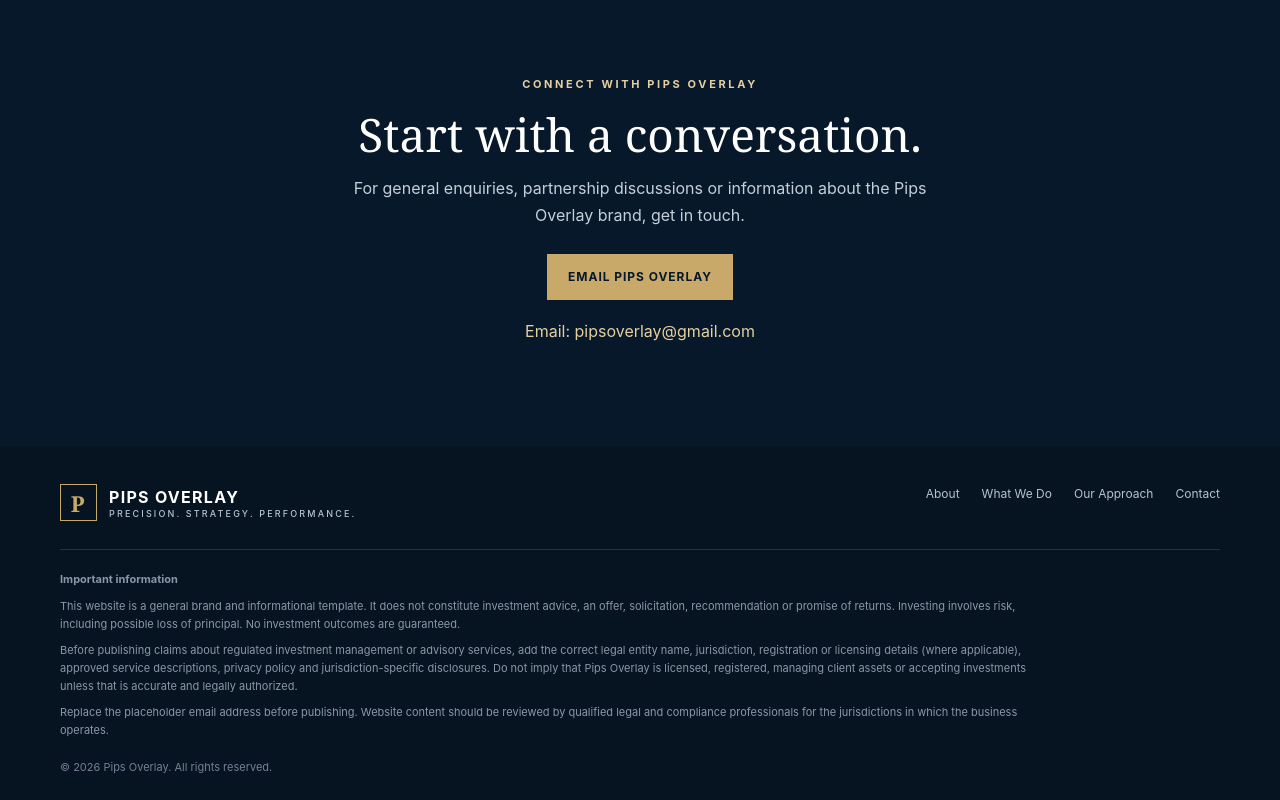
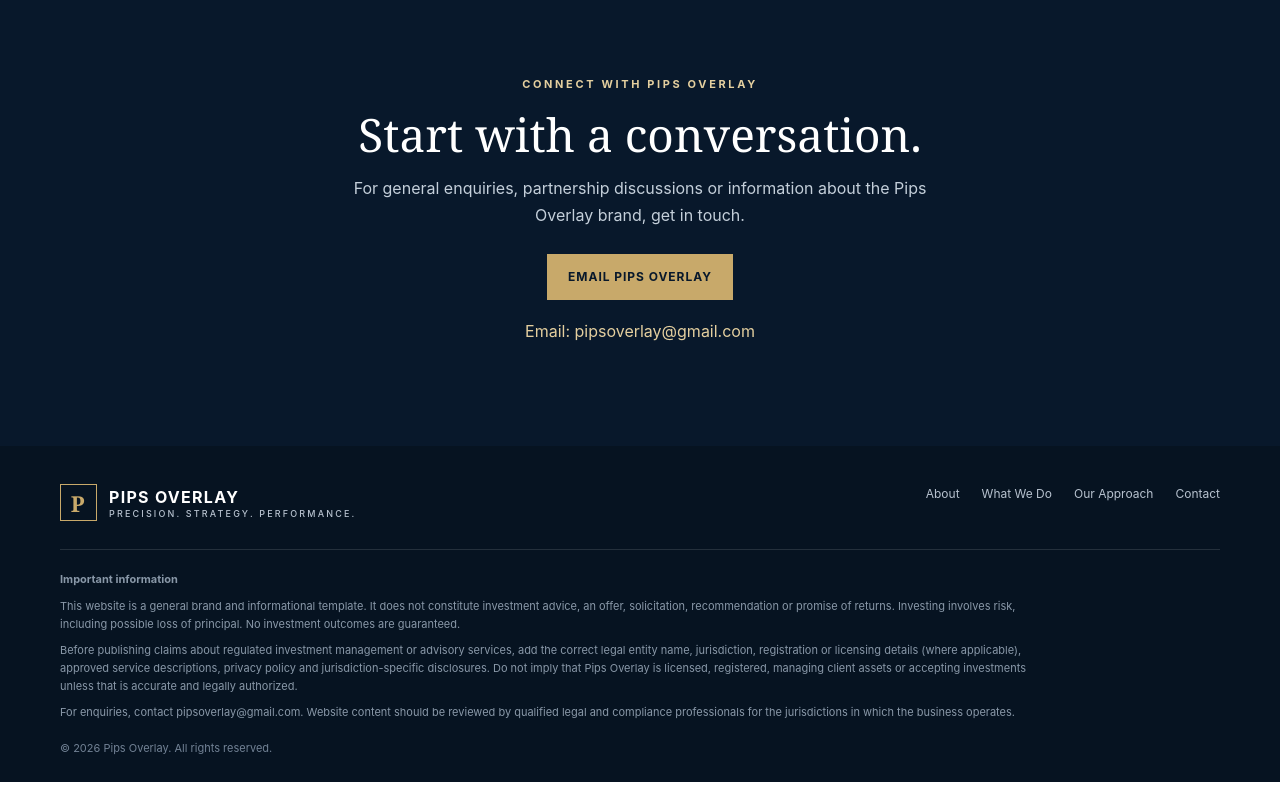
Before and after one commit to pipsoverlay/Pipsoverlay.github.io, a plain HTML site: page index.html in a window 1280 px wide. Shown: the part 2551-3351 px from the top of the page. Drawn offline with Linux system fonts and the light colour scheme.

Commit message:
Modify legal text and contact email in index.html
Updated the legal disclaimer and contact information.

```diff
--- a/index.html
+++ b/index.html
@@ -4,6 +4,11 @@
   <meta charset="utf-8">
   <meta name="viewport" content="width=device-width, initial-scale=1">
   <meta name="description" content="Pips Overlay — Precision. Strategy. Performance. Investment management and advisory insights.">
+<meta property="og:type" content="website">
+<meta property="og:title" content="Pips Overlay | Precision. Strategy. Performance.">
+<meta property="og:description" content="Explore stock markets, cryptocurrency information and investment research with Pips Overlay.">
+<meta property="og:image" content="https://pipsoverlay.github.io/preview.jpg">
+
   <meta name="theme-color" content="#08182b">
   <title>Pips Overlay | Precision. Strategy. Performance.</title>
   <style>
@@ -97,7 +102,7 @@
       <strong>Important information</strong>
       <p>This website is a general brand and informational template. It does not constitute investment advice, an offer, solicitation, recommendation or promise of returns. Investing involves risk, including possible loss of principal. No investment outcomes are guaranteed.</p>
       <p>Before publishing claims about regulated investment management or advisory services, add the correct legal entity name, jurisdiction, registration or licensing details (where applicable), approved service descriptions, privacy policy and jurisdiction-specific disclosures. Do not imply that Pips Overlay is licensed, registered, managing client assets or accepting investments unless that is accurate and legally authorized.</p>
-      <p>Replace the placeholder email address before publishing. Website content should be reviewed by qualified legal and compliance professionals for the jurisdictions in which the business operates.</p>
+     <p>For enquiries, contact pipsoverlay@gmail.com. Website content should be reviewed by qualified legal and compliance professionals for the jurisdictions in which the business operates.</p>
     </div>
     <div class="copyright">© <span id="year">2026</span> Pips Overlay. All rights reserved.</div>
   </div>
```
